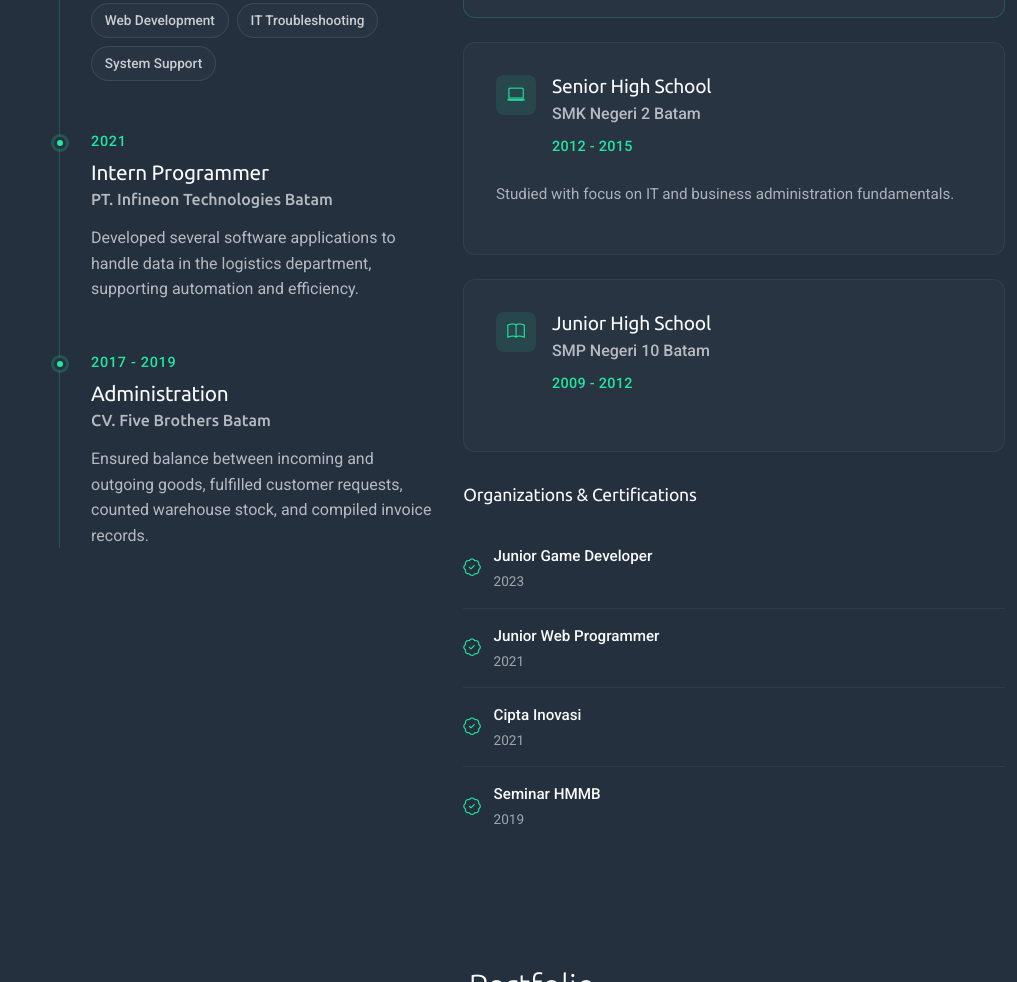
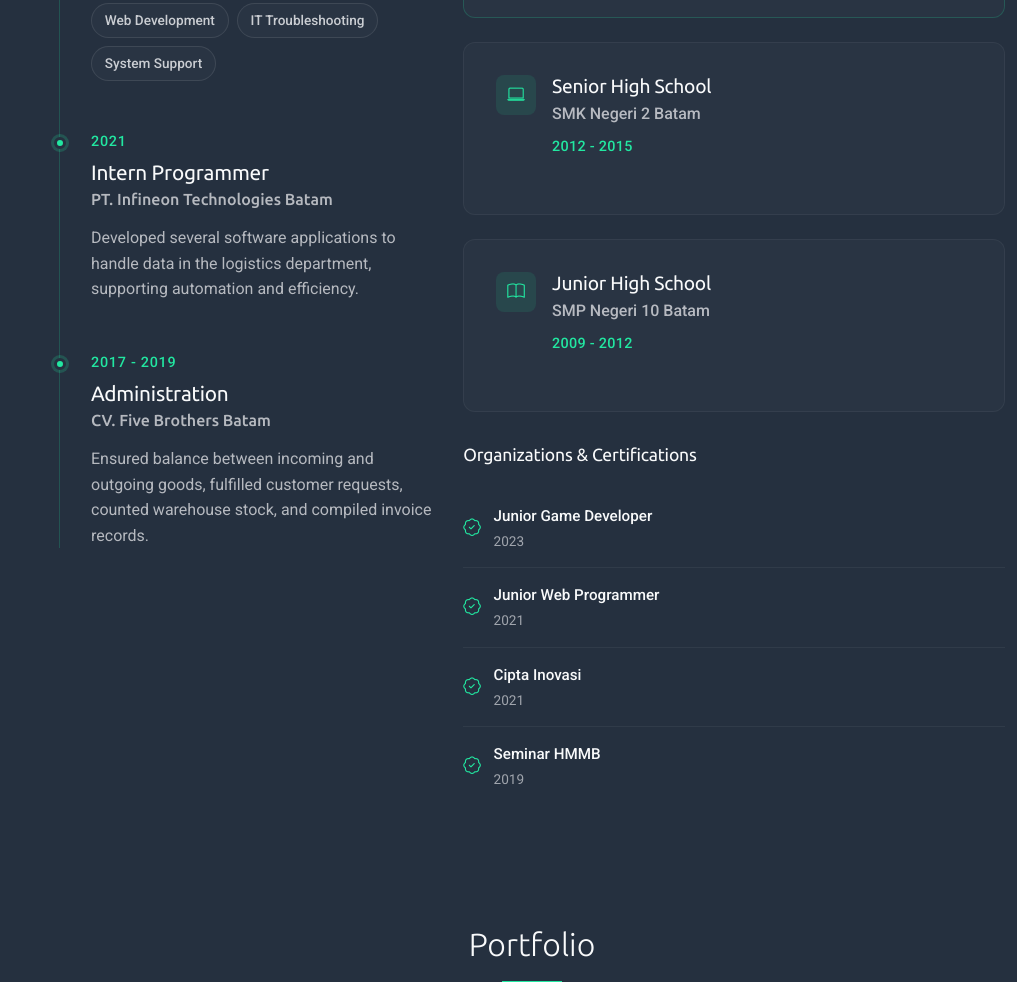
Before and after one commit to Mikeakmal/MyPage, a plain HTML site: page index.html in a window 1280 px wide. Shown: the part 3880-4862 px from the top of the page, without its empty margins (263-1280 px from the left). Drawn offline with Linux system fonts and the light colour scheme.

Commit message:
Update7 index.html
smk

```diff
--- a/index.html
+++ b/index.html
@@ -490,9 +490,6 @@
                       <span class="graduation-year">2012 - 2015</span>
                     </div>
                   </div>
-                  <div class="education-details">
-                    <p>Studied with focus on IT and business administration fundamentals.</p>
-                  </div>
                 </div>
 
                 <div class="education-card" data-aos="zoom-in" data-aos-delay="400">
```
